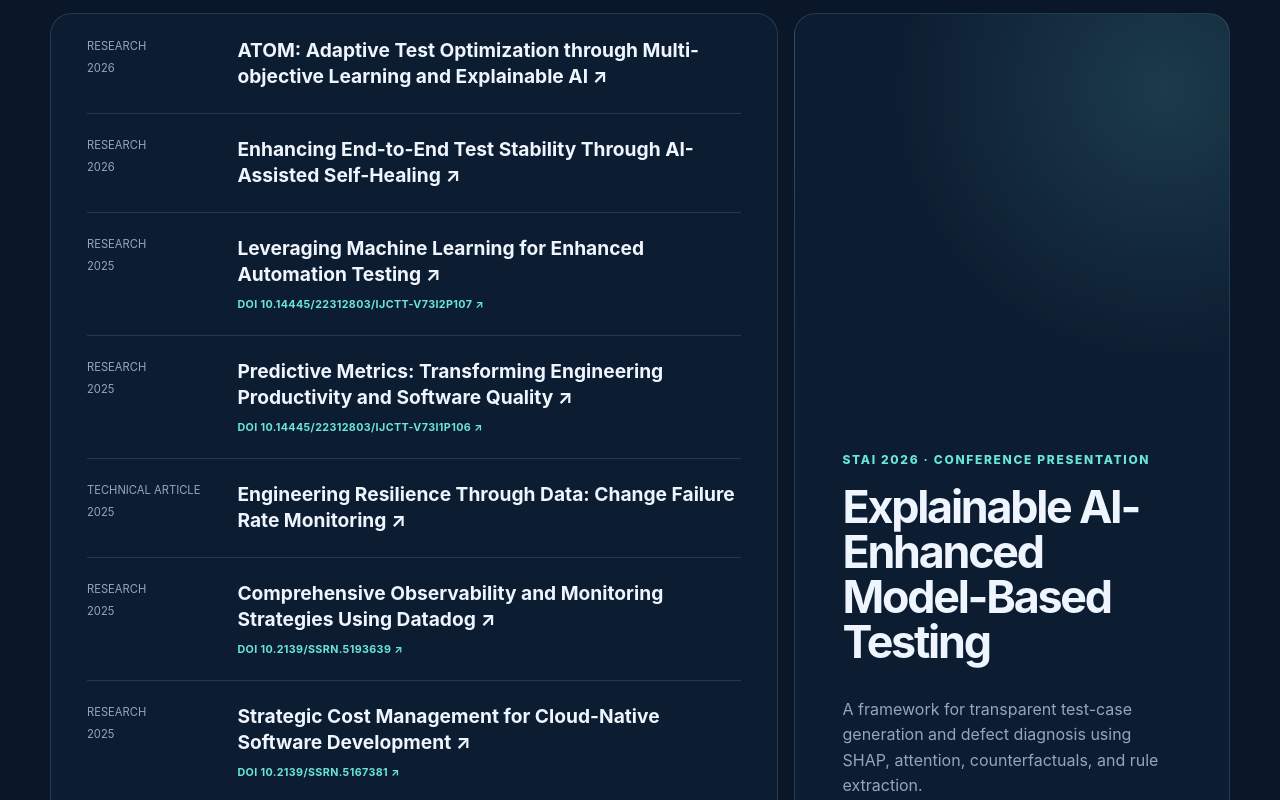
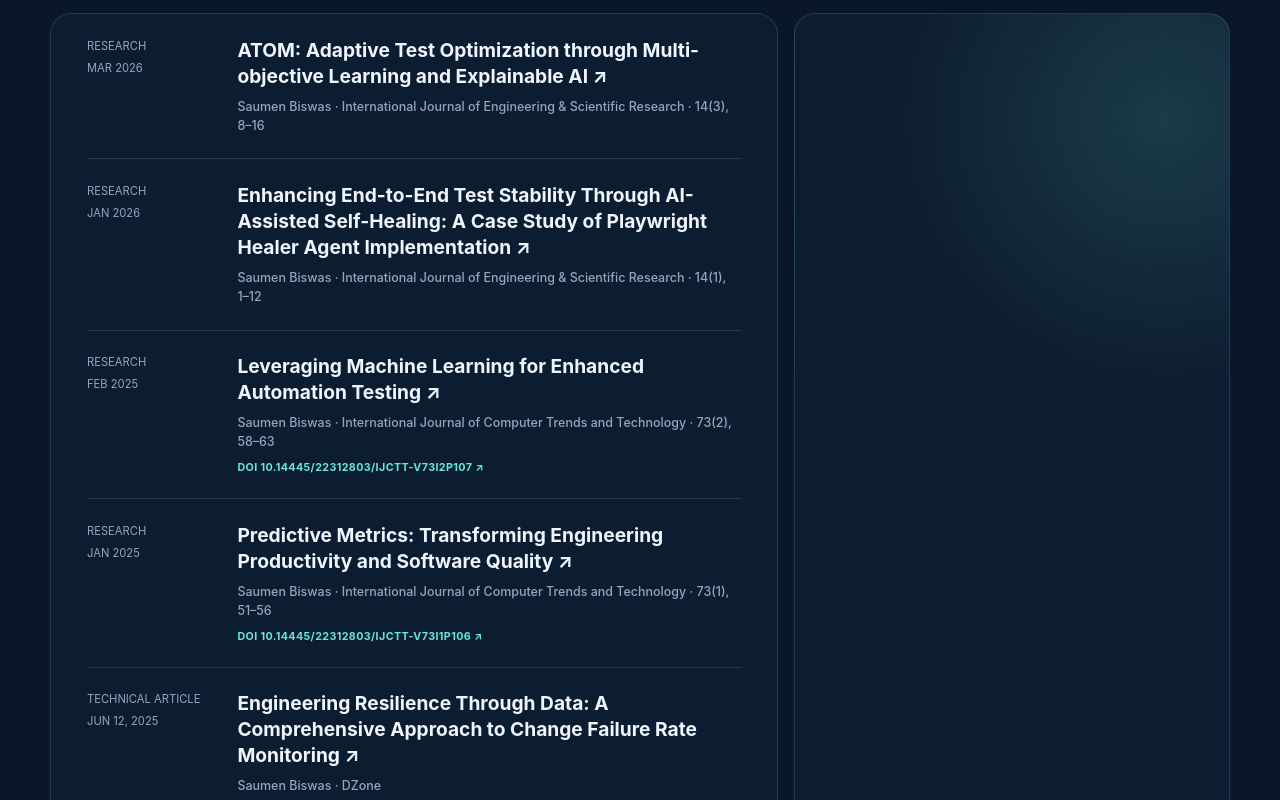
Before and after one commit to saubiswa1/saumen-website, a Next.js app: page / in a window 1280 px wide. Shown: the part 3780-4580 px from the top of the page. Built offline with nearby package versions, Linux system fonts and the light colour scheme.

Commit message:
Standardize publication metadata

```diff
--- a/index.html
+++ b/index.html
@@ -217,42 +217,55 @@
                 <div class="content-columns">
                     <div class="publication-list" aria-label="Selected publications">
                         <article class="publication-row reveal">
-                            <div><span>Research</span><time datetime="2026">2026</time></div>
-                            <h3><a href="https://www.ijmra.us/project%20doc/2026/IJESR_MARCH2026/IJESR2March26.pdf" target="_blank" rel="noopener noreferrer">ATOM: Adaptive Test Optimization through Multi-objective Learning and Explainable AI <span aria-hidden="true">↗</span></a></h3>
+                            <div><span>Research</span><time datetime="2026-03">Mar 2026</time></div>
+                            <h3>
+                                <a href="https://www.ijmra.us/project%20doc/2026/IJESR_MARCH2026/IJESR2March26.pdf" target="_blank" rel="noopener noreferrer">ATOM: Adaptive Test Optimization through Multi-objective Learning and Explainable AI <span aria-hidden="true">↗</span></a>
+                                <span class="publication-citation">Saumen Biswas · International Journal of Engineering &amp; Scientific Research · 14(3), 8–16</span>
+                            </h3>
                         </article>
                         <article class="publication-row reveal">
-                            <div><span>Research</span><time datetime="2026">2026</time></div>
-                            <h3><a href="https://www.ijmra.us/project%20doc/2026/IJESR_JANUARY2026/IJESR1_Jan26.pdf" target="_blank" rel="noopener noreferrer">Enhancing End-to-End Test Stability Through AI-Assisted Self-Healing <span aria-hidden="true">↗</span></a></h3>
+                            <div><span>Research</span><time datetime="2026-01">Jan 2026</time></div>
+                            <h3>
+                                <a href="https://www.ijmra.us/project%20doc/2026/IJESR_JANUARY2026/IJESR1_Jan26.pdf" target="_blank" rel="noopener noreferrer">Enhancing End-to-End Test Stability Through AI-Assisted Self-Healing: A Case Study of Playwright Healer Agent Implementation <span aria-hidden="true">↗</span></a>
+                                <span class="publication-citation">Saumen Biswas · International Journal of Engineering &amp; Scientific Research · 14(1), 1–12</span>
+                            </h3>
                         </article>
                         <article class="publication-row reveal">
-                            <div><span>Research</span><time datetime="2025">2025</time></div>
+                            <div><span>Research</span><time datetime="2025-02">Feb 2025</time></div>
                             <h3>
                                 <a href="https://www.ijcttjournal.org/2025/Volume-73%20Issue-2/IJCTT-V73I2P107.pdf" target="_blank" rel="noopener noreferrer">Leveraging Machine Learning for Enhanced Automation Testing <span aria-hidden="true">↗</span></a>
+                                <span class="publication-citation">Saumen Biswas · International Journal of Computer Trends and Technology · 73(2), 58–63</span>
                                 <a class="publication-doi" href="https://doi.org/10.14445/22312803/IJCTT-V73I2P107" target="_blank" rel="noopener noreferrer">DOI 10.14445/22312803/IJCTT-V73I2P107 <span aria-hidden="true">↗</span></a>
                             </h3>
                         </article>
                         <article class="publication-row reveal">
-                            <div><span>Research</span><time datetime="2025">2025</time></div>
+                            <div><span>Research</span><time datetime="2025-01">Jan 2025</time></div>
                             <h3>
                                 <a href="https://www.ijcttjournal.org/2025/Volume-73%20Issue-1/IJCTT-V73I1P106.pdf" target="_blank" rel="noopener noreferrer">Predictive Metrics: Transforming Engineering Productivity and Software Quality <span aria-hidden="true">↗</span></a>
+                                <span class="publication-citation">Saumen Biswas · International Journal of Computer Trends and Technology · 73(1), 51–56</span>
                                 <a class="publication-doi" href="https://doi.org/10.14445/22312803/IJCTT-V73I1P106" target="_blank" rel="noopener noreferrer">DOI 10.14445/22312803/IJCTT-V73I1P106 <span aria-hidden="true">↗</span></a>
                             </h3>
                         </article>
                         <article class="publication-row reveal">
-                            <div><span>Technical article</span><time datetime="2025">2025</time></div>
-                            <h3><a href="https://dzone.com/articles/engineering-resilience-data-cfr-monitoring" target="_blank" rel="noopener noreferrer">Engineering Resilience Through Data: Change Failure Rate Monitoring <span aria-hidden="true">↗</span></a></h3>
+                            <div><span>Technical article</span><time datetime="2025-06-12">Jun 12, 2025</time></div>
+                            <h3>
+                                <a href="https://dzone.com/articles/engineering-resilience-data-cfr-monitoring" target="_blank" rel="noopener noreferrer">Engineering Resilience Through Data: A Comprehensive Approach to Change Failure Rate Monitoring <span aria-hidden="true">↗</span></a>
+                                <span class="publication-citation">Saumen Biswas · DZone</span>
+                            </h3>
                         </article>
                         <article class="publication-row reveal">
-                            <div><span>Research</span><time datetime="2025">2025</time></div>
+                            <div><span>Research</span><time datetime="2025-04">Apr 2025</time></div>
                             <h3>
                                 <a href="https://www.ijmra.us/project%20doc/2025/IJME_APRIL2025/IJMIE3April25.pdf" target="_blank" rel="noopener noreferrer">Comprehensive Observability and Monitoring Strategies Using Datadog <span aria-hidden="true">↗</span></a>
+                                <span class="publication-citation">Saumen Biswas · International Journal of Management, IT &amp; Engineering · 15(4), 15–21</span>
                                 <a class="publication-doi" href="https://doi.org/10.2139/ssrn.5193639" target="_blank" rel="noopener noreferrer">DOI 10.2139/ssrn.5193639 <span aria-hidden="true">↗</span></a>
                             </h3>
                         </article>
                         <article class="publication-row reveal">
-                            <div><span>Research</span><time datetime="2025">2025</time></div>
+                            <div><span>Research</span><time datetime="2025-02">Feb 2025</time></div>
                             <h3>
-                                <a href="https://www.ijmra.us/project%20doc/2025/IJME_FEBRUARY2025/IJMIE4Feb25.pdf" target="_blank" rel="noopener noreferrer">Strategic Cost Management for Cloud-Native Software Development <span aria-hidden="true">↗</span></a>
+                                <a href="https://www.ijmra.us/project%20doc/2025/IJME_FEBRUARY2025/IJMIE4Feb25.pdf" target="_blank" rel="noopener noreferrer">Strategic Cost Management for Cloud-Native Software Development: A Technical Program Manager’s Guide <span aria-hidden="true">↗</span></a>
+                                <span class="publication-citation">Saumen Biswas · International Journal of Management, IT &amp; Engineering · 15(2), 16–22</span>
                                 <a class="publication-doi" href="https://doi.org/10.2139/ssrn.5167381" target="_blank" rel="noopener noreferrer">DOI 10.2139/ssrn.5167381 <span aria-hidden="true">↗</span></a>
                             </h3>
                         </article>
--- a/styles.css
+++ b/styles.css
@@ -718,6 +718,16 @@ a {
     color: var(--cyan);
 }
 
+.publication-citation {
+    display: block;
+    margin-top: 0.45rem;
+    color: var(--muted);
+    font-family: var(--font-body);
+    font-size: 0.78rem;
+    font-weight: 500;
+    line-height: 1.55;
+}
+
 .publication-row h3 .publication-doi {
     display: block;
     width: fit-content;
```
